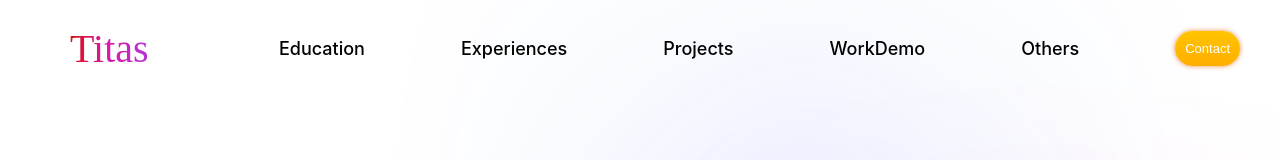
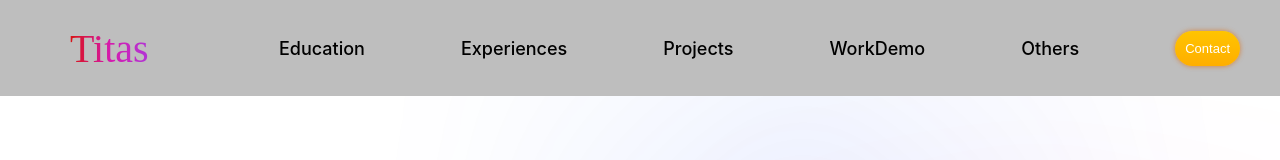
Before and after one commit to TitasUnique/My_Portfolio, a React (Create React App) app: page / in a window 1280 px wide. Shown: the top 160 px of the page. Built offline with nearby package versions, Linux system fonts and the light colour scheme.

Commit message:
This is my  2nd push after main push

```diff
--- a/src/components/Navbar/Navbar.css
+++ b/src/components/Navbar/Navbar.css
@@ -1,12 +1,12 @@
 .n-wrapper{
     height: 12vh;
     display: flex;
-    justify-content: space-between;
+    /* justify-content: space-between; */
     padding-left: 70px;
     padding-right: 40px;
     /* color: white; */
     /* background: linear-gradient(to right, rgb(230,230,230), rgb(190,190,190)); */
-    /* background: rgb(190,190,190); */
+    background: rgb(190,190,190);
 }
 
 .n-left{
@@ -41,10 +41,6 @@
     list-style: none;
 }
 
-/* .Edu-list{
-    width: 85px;
-} */
-
 .Edu-list>a, .Exp-list>a, .Proj-list>a, .Work-list>a, .Other-list>a{
     text-decoration: none;
     color: black;
@@ -75,7 +71,6 @@
     width: 109px;
     border-radius: 10px; */
     /* margin: 5px; */
-    /* background-color: black; */
     /* position: absolute; */
 }
 
--- a/src/components/Navbar/Navbar.jsx
+++ b/src/components/Navbar/Navbar.jsx
@@ -8,9 +8,7 @@ const navbar = () => {
       </div>
 
       <div className="n-right">
-        <div className="n-list">
           <ul className='n-right-list-ul'>
-
             <li className="Edu-list">
               <a href="https://react.dev/">Education <i className="fa-solid fa-caret-down" /></a>
               <div className="sub-menu1">
@@ -61,9 +59,7 @@ const navbar = () => {
                 </ul>
               </div>
             </li>
-
           </ul>
-        </div>
         <button className='button'>Contact</button>
       </div>
     </div>
--- a/src/components/demoTesting/DemoTesting.jsx
+++ b/src/components/demoTesting/DemoTesting.jsx
@@ -6,7 +6,7 @@ const DemoTesting = () => {
   const toggleDropdown = () => {
     setIsOpen(!isOpen);
   };
-
+lahohohofiesfe
   return (
     <nav>
       <button onClick={toggleDropdown}>Toggle Dropdown</button>
```
